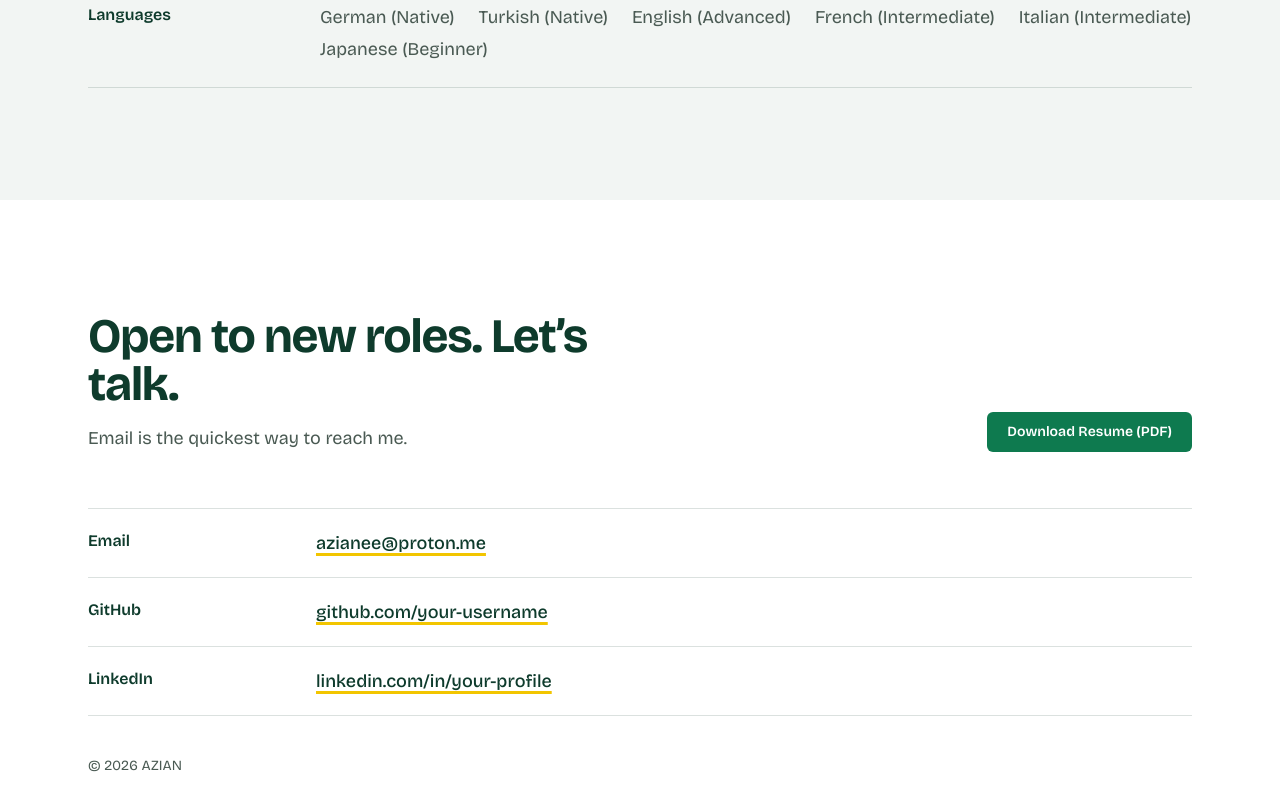
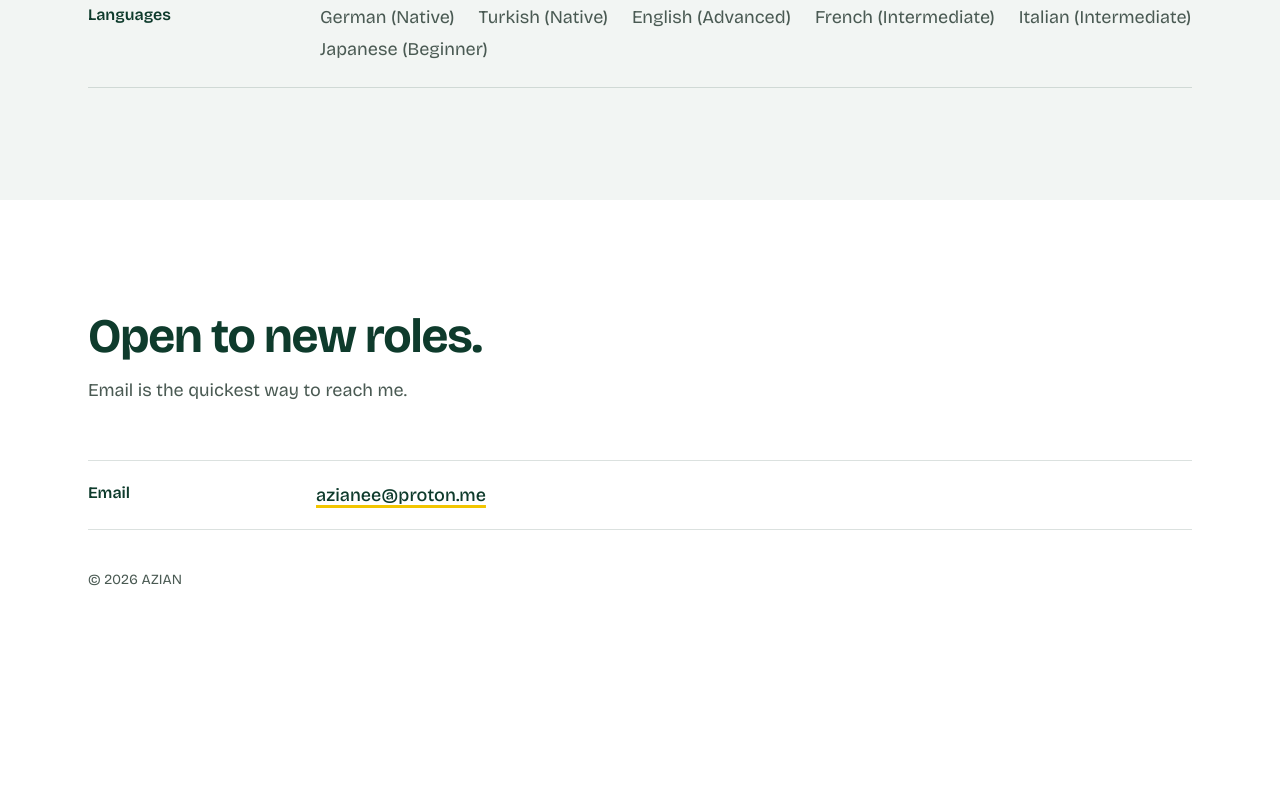
Before and after one commit to himajpy/himajpy.github.io, a plain HTML site: page index.html in a window 1280 px wide. Shown: the part 3288-4098 px from the top of the page. After the commit the page ends 3990 px from the top, so only its background shows below. Drawn offline with nearby package versions, Linux system fonts and the light colour scheme.

Commit message:
Update footer by removing social media links
Removed GitHub and LinkedIn sections from the footer.

```diff
--- a/index.html
+++ b/index.html
@@ -216,23 +216,14 @@ html{color-scheme:light;scroll-padding-top:5rem}
   <div class="mx-auto max-w-6xl px-6 py-24 lg:py-28">
     <div class="flex flex-col gap-8 md:flex-row md:items-end md:justify-between">
       <div>
-        <h2 class="max-w-xl text-4xl font-bold leading-tight tracking-tight text-ink sm:text-5xl">Open to new roles. Let’s talk.</h2>
+        <h2 class="max-w-xl text-4xl font-bold leading-tight tracking-tight text-ink sm:text-5xl">Open to new roles.</h2>
         <p class="mt-4 max-w-md text-lg">Email is the quickest way to reach me.</p>
       </div>
-      <div><a href="resume.pdf" download="AZIAN-Resume.pdf" class="btn-primary">Download Resume (PDF)</a></div>
     </div>
     <dl class="mt-14 border-b border-ink/15">
       <div class="grid gap-1 border-t border-ink/15 py-5 sm:grid-cols-[14rem_1fr]">
         <dt class="font-semibold text-ink">Email</dt>
         <dd><a class="link" href="mailto:azianee@proton.me">azianee@proton.me</a></dd>
-      </div>
-      <div class="grid gap-1 border-t border-ink/15 py-5 sm:grid-cols-[14rem_1fr]">
-        <dt class="font-semibold text-ink">GitHub</dt>
-        <dd><a class="link" href="https://github.com/your-username" target="_blank" rel="noopener noreferrer">github.com/your-username</a></dd>
-      </div>
-      <div class="grid gap-1 border-t border-ink/15 py-5 sm:grid-cols-[14rem_1fr]">
-        <dt class="font-semibold text-ink">LinkedIn</dt>
-        <dd><a class="link" href="https://www.linkedin.com/in/your-profile" target="_blank" rel="noopener noreferrer">linkedin.com/in/your-profile</a></dd>
       </div>
     </dl>
     <p class="mt-10 text-sm">© <span id="year"></span> AZIAN</p>
```
